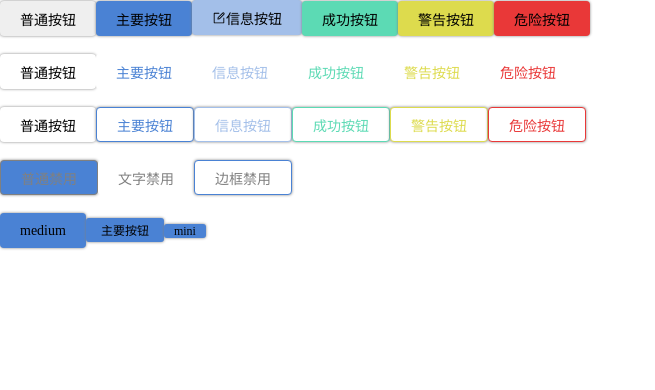
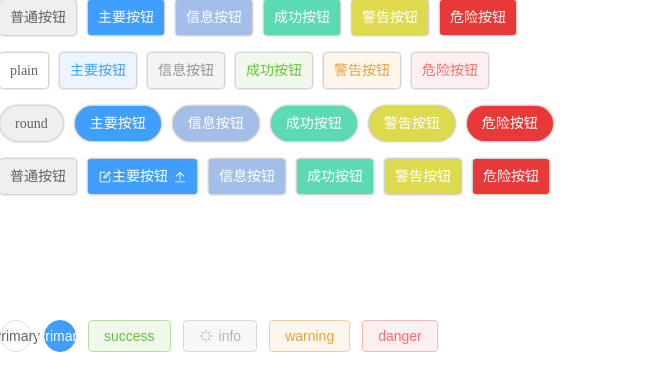
Before and after one commit to yetToBeTested/myComponent, a Vue app: page / in a window 1280 px wide. Shown: the top 390 px of the page, without its empty margins (0-655 px from the left). Built offline with nearby package versions, Linux system fonts and the light colour scheme.

Commit message:
改了button的设计方式

```diff
--- a/src/App.vue
+++ b/src/App.vue
@@ -7,42 +7,70 @@ function handleClick(data: any) {
 </script>
 
 <template>
-  <myButton type="">普通按钮</myButton>
+  <myButton>普通按钮</myButton>
   <myButton type="primary" @click="handleClick">主要按钮</myButton>
-  <myButton type="info" icon="Edit">信息按钮</myButton>
+  <myButton type="info">信息按钮</myButton>
   <myButton type="success">成功按钮</myButton>
   <myButton type="warning">警告按钮</myButton>
   <myButton type="danger">危险按钮</myButton>
   <br />
   <br />
-  <myButton text type="">普通按钮</myButton>
-  <myButton text type="primary">主要按钮</myButton>
-  <myButton text type="info">信息按钮</myButton>
-  <myButton text type="success">成功按钮</myButton>
-  <myButton text type="warning">警告按钮</myButton>
-  <myButton text type="danger">危险按钮</myButton>
+  <myButton plain>plain</myButton>
+  <myButton plain type="primary">主要按钮</myButton>
+  <myButton plain type="info">信息按钮</myButton>
+  <myButton plain type="success">成功按钮</myButton>
+  <myButton plain type="warning">警告按钮</myButton>
+  <myButton plain type="danger">危险按钮</myButton>
   <br />
   <br />
-  <myButton text outline type="">普通按钮</myButton>
+  <myButton round>round</myButton>
+  <myButton round type="primary">主要按钮</myButton>
+  <myButton round type="info">信息按钮</myButton>
+  <myButton round type="success">成功按钮</myButton>
+  <myButton round type="warning">警告按钮</myButton>
+  <myButton round type="danger">危险按钮</myButton>
+  <br />
+  <br />
+
+  <myButton>普通按钮</myButton>
+  <myButton icon="Edit" type="primary" @click="handleClick"
+    >主要按钮<el-icon class="el-icon--right"><Upload /></el-icon
+  ></myButton>
+  <myButton type="info">信息按钮</myButton>
+  <myButton type="success">成功按钮</myButton>
+  <myButton type="warning">警告按钮</myButton>
+  <myButton type="danger">危险按钮</myButton>
+  <!-- <myButton text outline type="">普通按钮</myButton>
   <myButton text outline type="primary">主要按钮</myButton>
   <myButton text outline type="info">信息按钮</myButton>
   <myButton text outline type="success">成功按钮</myButton>
   <myButton text outline type="warning">警告按钮</myButton>
-  <myButton text outline type="danger">危险按钮</myButton>
+  <myButton text outline type="danger">危险按钮</myButton> -->
   <br />
   <br />
-  <myButton disabled type="primary">普通禁用</myButton>
+  <!-- <myButton disabled type="primary">普通禁用</myButton>
   <myButton disabled text type="primary">文字禁用</myButton>
-  <myButton disabled text outline type="primary">边框禁用</myButton>
+  <myButton disabled text outline type="primary">边框禁用</myButton> -->
   <br />
   <br />
-  <myButton size="medium" type="primary">medium</myButton>
-  <myButton size="small" type="primary">主要按钮</myButton>
-  <myButton size="mini" type="primary">mini</myButton>
+  <!-- <myButton size="large" type="primary">large</myButton>
+  <myButton size="small" type="primary">small</myButton>
+  <myButton type="primary">正常</myButton> -->
+
   <br />
   <br />
-  <!-- <el-Button size="small" type="primary">Primary</el-Button>
-  <el-Button size="mini" type="primary">Primary</el-Button> -->
+  <!-- <myButton icon="Edit" type="primary"></myButton>
+  <myButton type="primary">主要按钮</myButton>
+  <myButton type="primary">mini</myButton> -->
+
+  <br />
+  <br />
+  <el-Button round circle>Primary</el-Button>
+  <el-Button round circle type="primary">Primary</el-Button>
+  <el-Button plain type="success">success</el-Button>
+  <el-Button plain loading type="info">info</el-Button>
+  <el-Button plain type="warning">warning</el-Button>
+  <el-Button plain type="danger">danger</el-Button>
 </template>
 
 <style scoped></style>
--- a/src/components/myButton/myButton.vue
+++ b/src/components/myButton/myButton.vue
@@ -1,12 +1,11 @@
 <template>
-  <button
-    class="my-button"
-    :class="[type, textOutline, text, outline, disabled, disabledText, disabledOutline, size]"
-    @click="handleClick"
-  >
-    <el-icon v-if="icon">
+  <button class="my-button" :class="[type, plain, round, circle]" type="button">
+    <i class="el-icon-loading" v-if="loading"></i>
+    <el-icon v-else-if="icon">
       <component :is="icon" />
     </el-icon>
+    <i class="el-icon-loading" v-if="loading"></i>
+    <!-- <i :class="icon" v-if="icon && !loading"></i> -->
     <span><slot></slot></span>
   </button>
 </template>
@@ -16,60 +15,72 @@ import { computed } from 'vue'
 
 const props = defineProps({
   type: String,
-  text: Boolean,
+  plain: Boolean,
+  round: Boolean,
+  circle: Boolean,
+  icon: String,
+  loading: String,
   outline: Boolean,
   disabled: Boolean,
-  size: String,
-  icon: String
+  size: String
 })
 
-const emit = defineEmits(['click'])
+// const emit = defineEmits(['click'])
 
-const type = computed(() => (props.type ? `my-button--${props.type} text-color` : ''))
-const textOutline = computed(() => (props.text || props.outline ? `my-button--outline ` : ''))
-const text: any = computed(() =>
-  props.type && props.text && !props.outline
-    ? `my-button--${props.type}--color my-button--color`
-    : ''
-)
-const outline: any = computed(() =>
-  props.type && props.outline && props.text ? `my-button--${props.type}--color` : ''
-)
+const type: any = computed(() => (props.type ? `my-button--${props.type}` : ''))
+const plain: any = computed(() => (props.plain ? 'plain' : ''))
+const round: any = computed(() => (props.round ? 'round' : ''))
+const circle: any = computed(() => (props.circle ? 'circle' : ''))
+const loading: any = computed(() => (props.loading ? 'loading' : ''))
+console.log(props.icon)
 
-const disabled: any = computed(() =>
-  props.disabled && props.outline && props.text ? 'my-button--disabled' : ''
-)
-const disabledText = computed(() =>
-  props.disabled && props.text && !props.outline ? 'my-button--disabled--text' : ''
-)
+// const textOutline = computed(() => (props.text || props.outline ? `my-button--outline ` : ''))
+// const text: any = computed(() => {
+//   if (props.outline || !props.text) {
+//     return ''
+//   } else {
+//     return (props.type ? `my-button--${props.type}--color ` : '') + 'my-button--color'
+//   }
+// })
+// const outline: any = computed(() =>
+//   props.type && props.outline && props.text ? `my-button--${props.type}--color` : ''
+// )
 
-const disabledOutline = computed(() =>
-  props.disabled && !props.text && !props.outline ? 'my-button--disabled--outline' : ''
-)
+// const disabled: any = computed(() =>
+//   props.disabled && props.outline && props.text ? 'my-button--disabled' : ''
+// )
+// const disabledText = computed(() =>
+//   props.disabled && props.text && !props.outline ? 'my-button--disabled--text' : ''
+// )
 
-const size = computed(() => {
-  switch (props.size) {
-    case 'medium':
-      return 'my-button--medium'
-    case 'small':
-      return 'my-button--small'
-    case 'mini':
-      return 'my-button--mini'
-    default:
-      return 'my-button--medium'
-  }
-})
+// const disabledOutline = computed(() =>
+//   props.disabled && !props.text && !props.outline ? 'my-button--disabled--outline' : ''
+// )
 
-const icon = computed(() => props.icon ?? '')
+// const size = computed(() => {
+//   switch (props.size) {
+//     case 'large':
+//       return 'my-button--large'
+//     case 'small':
+//       return 'my-button--small'
+//     default:
+//       return ''
+//   }
+// })
 
-function handleClick(evt: any) {
-  emit('click', evt)
-}
+// const icon = computed(() => props.icon ?? '')
+
+// function handleClick(evt: any) {
+//   emit('click', evt)
+// }
 </script>
 
 <style scoped lang="less">
 .my-button {
   display: inline-flex;
+  line-height: 1px;
+  vertical-align: middle;
+  // box-sizing: border-box;
   /* 设置宽度自适应 */
   width: auto;
   height: 35px;
@@ -88,91 +99,152 @@ function handleClick(evt: any) {
   font-family: inherit;
   /* 鼠标变为小手标识 */
   cursor: pointer;
+  color: #606266;
+  box-sizing: border-box;
   font-size: 14px;
+  span {
+    display: inline-flex;
+    align-items: center;
+  }
+}
+.my-button.plain {
+  // color: #409eff;
+  background-color: #fff;
+}
+
+.my-button.round {
+  border-radius: 20px;
+  padding: 8px 15px;
+}
+.my-button.circle {
+  border-radius: 50%;
+  padding: 8px;
+}
+.my-button + .my-button {
+  margin-left: 12px;
 }
 
 .my-button--primary {
-  background-color: rgb(74, 130, 212);
+  color: #fff;
+  background-color: #409eff;
+}
+.my-button--primary.plain {
+  color: #409eff;
+  background-color: #ecf5ff;
 }
 .my-button--info {
+  color: #fff;
   background-color: rgb(163, 191, 233);
 }
+.my-button--info.plain {
+  color: #909399;
+  background-color: #f4f4f5;
+}
 .my-button--success {
+  color: #fff;
   background-color: rgb(92, 218, 180);
 }
+.my-button--success.plain {
+  color: #67c23a;
+  background-color: #f0f9eb;
+}
 .my-button--warning {
+  color: #fff;
   background-color: rgb(221, 219, 77);
 }
+.my-button--warning.plain {
+  color: #e6a23c;
+  background-color: #fdf6ec;
+}
 .my-button--danger {
+  color: #fff;
   background-color: rgb(233, 56, 56);
 }
-.text-color {
-  color: #000;
+.my-button--danger.plain {
+  color: #f56c6c;
+  background-color: #fef0f0;
 }
 
-.my-button--primary--color {
-  color: rgb(74, 130, 212);
-  border: 1px solid rgb(74, 130, 212);
-}
-.my-button--info--color {
-  color: rgb(163, 191, 233);
-  border: 1px solid rgb(163, 191, 233);
-}
-.my-button--success--color {
-  color: rgb(92, 218, 180);
-  border: 1px solid rgb(92, 218, 180);
-}
-.my-button--warning--color {
-  color: rgb(221, 219, 77);
-  border: 1px solid rgb(221, 219, 77);
-}
-.my-button--danger--color {
-  color: rgb(233, 56, 56);
-  border: 1px solid rgb(233, 56, 56);
-}
-.my-button--color {
-  border: none;
-  box-shadow: none;
-}
+// .my-button--primary {
+//   background-color: #409eff;
+// }
+// .my-button--info {
+//   background-color: rgb(163, 191, 233);
+// }
+// .my-button--success {
+//   background-color: rgb(92, 218, 180);
+// }
+// .my-button--warning {
+//   background-color: rgb(221, 219, 77);
+// }
+// .my-button--danger {
+//   background-color: rgb(233, 56, 56);
+// }
+// .text-color {
+//   color: #fff;
+// }
 
-.my-button--outline {
-  background-color: #fff;
-}
+// .my-button--primary--color {
+//   color: #409eff;
+//   border: 1px solid rgb(74, 130, 212);
+// }
+// .my-button--info--color {
+//   color: rgb(163, 191, 233);
+//   border: 1px solid rgb(163, 191, 233);
+// }
+// .my-button--success--color {
+//   color: rgb(92, 218, 180);
+//   border: 1px solid rgb(92, 218, 180);
+// }
+// .my-button--warning--color {
+//   color: rgb(221, 219, 77);
+//   border: 1px solid rgb(221, 219, 77);
+// }
+// .my-button--danger--color {
+//   color: rgb(233, 56, 56);
+//   border: 1px solid rgb(233, 56, 56);
+// }
+// .my-button--color {
+//   border: none;
+//   box-shadow: none;
+// }
 
-.my-button--disabled {
-  color: gray;
-  /* 鼠标变为禁用 */
-  cursor: no-drop;
-}
-.my-button--disabled--outline {
-  color: gray;
-  cursor: no-drop;
-  border: 1px solid gray;
-}
-.my-button--disabled--text {
-  color: gray;
-  cursor: no-drop;
-  border: none;
-  box-shadow: none;
-}
+// .my-button--outline {
+//   background-color: #fff;
+// }
 
-.my-button--medium {
-  padding: 10px 20px;
-  font-size: 14px;
-  border-radius: 4px;
-}
+// .my-button--disabled {
+//   color: #fff;
+//   background-color: #a0cfff;
+//   border-color: #a0cfff;
+//   /* 鼠标变为禁用 */
+//   cursor: no-drop;
+// }
+// .my-button--disabled--outline {
+//   color: gray;
+//   cursor: no-drop;
+//   border: 1px solid gray;
+// }
+// .my-button--disabled--text {
+//   color: #a0cfff;
+//   // background-color: #a0cfff;
+//   // border-color: #a0cfff;
+//   cursor: no-drop;
+//   border: none;
+//   box-shadow: none;
+// }
 
-.my-button--small {
-  height: 24px;
-  padding: 9px 15px;
-  font-size: 12px;
-  border-radius: 3px;
-}
+// .my-button--large {
+//   height: 40px;
+//   padding: 10px 20px;
+//   font-size: 14px;
+//   border-radius: 4px;
+// }
 
-.my-button--mini {
-  height: 12px;
-  padding: 7px 10px;
-  font-size: 12px;
-  border-radius: 3px;
-}
+// .my-button--small {
+//   height: 24px;
+//   padding: 5px 12px;
+//   font-size: 12px;
+//   border-radius: 3px;
+// }
 </style>
```
